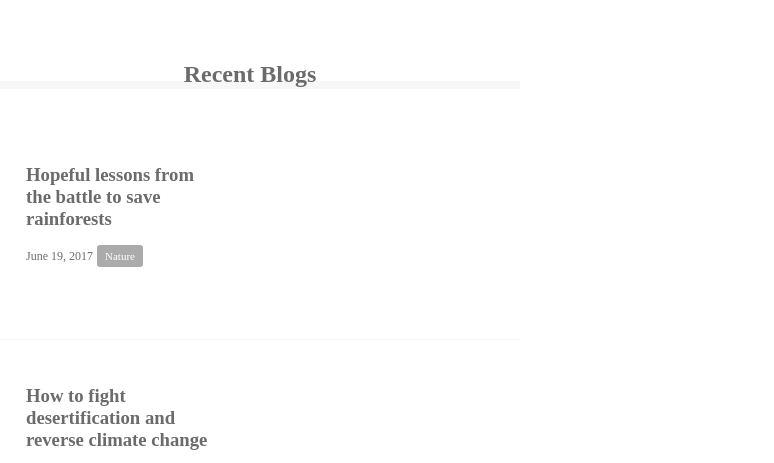
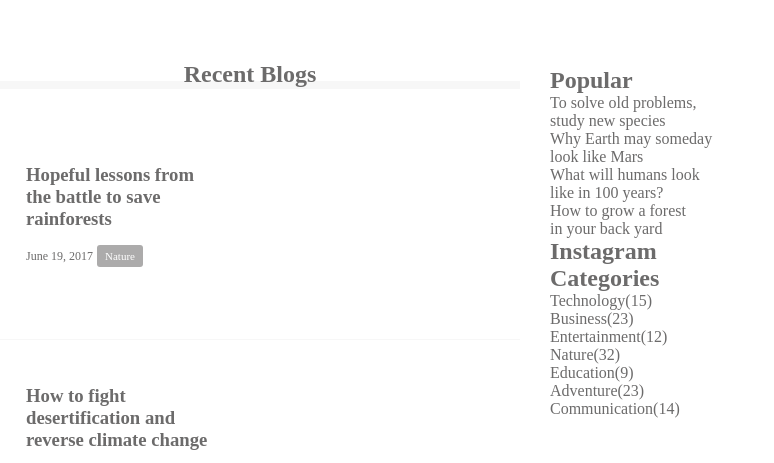
Before and after one commit to tsukasatakahashi0614/1-9, a plain HTML site: page index.html in a window 1280 px wide. Shown: the part 408-871 px from the top of the page, 260-1034 px from the left. Drawn offline with Linux system fonts and the light colour scheme.

Commit message:
[add]instagram&categories

```diff
--- a/index.html
+++ b/index.html
@@ -113,7 +113,41 @@
       </div>
        </div>
      </section>
-     <div class="sidebar"></div>
+     <div class="sidebar">
+       <section class="popular">
+         <h2 class="sidebar-heading common-heading">Popular</h2>
+         <div class="sidebar-content">
+
+          <p class="popular-text">To solve old problems,<br>study new species</p>
+          <p class="popular-text">Why Earth may someday<br>look like Mars</p>
+          <p class="popular-text">What will humans look<br>like in 100 years?</p>
+          <p class="popular-text">How to grow a forest<br>in your back yard</p>
+         </div>
+       </section>
+       <section class="instagram">
+         <h2 class="instagram-heading common-heading">Instagram</h2>
+         <div class="sidebar-content">
+            <div class="instagram-box"></div>
+            <div class="instagram-box"></div>
+            <div class="instagram-box"></div>
+            <div class="instagram-box"></div>
+            <div class="instagram-box"></div>
+            <div class="instagram-box"></div>
+         </div>
+       </section>
+       <section class="categories">
+         <h2 class="categories-heading common-heading">Categories</h2>
+         <div class="sidebar-content">
+           <p class="categories-text">Technology(15)</p>
+           <p class="categories-text">Business(23)</p>
+           <p class="categories-text">Entertainment(12)</p>
+           <p class="categories-text">Nature(32)</p>
+           <p class="categories-text">Education(9)</p>
+           <p class="categories-text">Adventure(23)</p>
+           <p class="categories-text">Communication(14)</p>
+         </div>
+      </section>
+     </div>
    </main>
 
      <footer>
```
